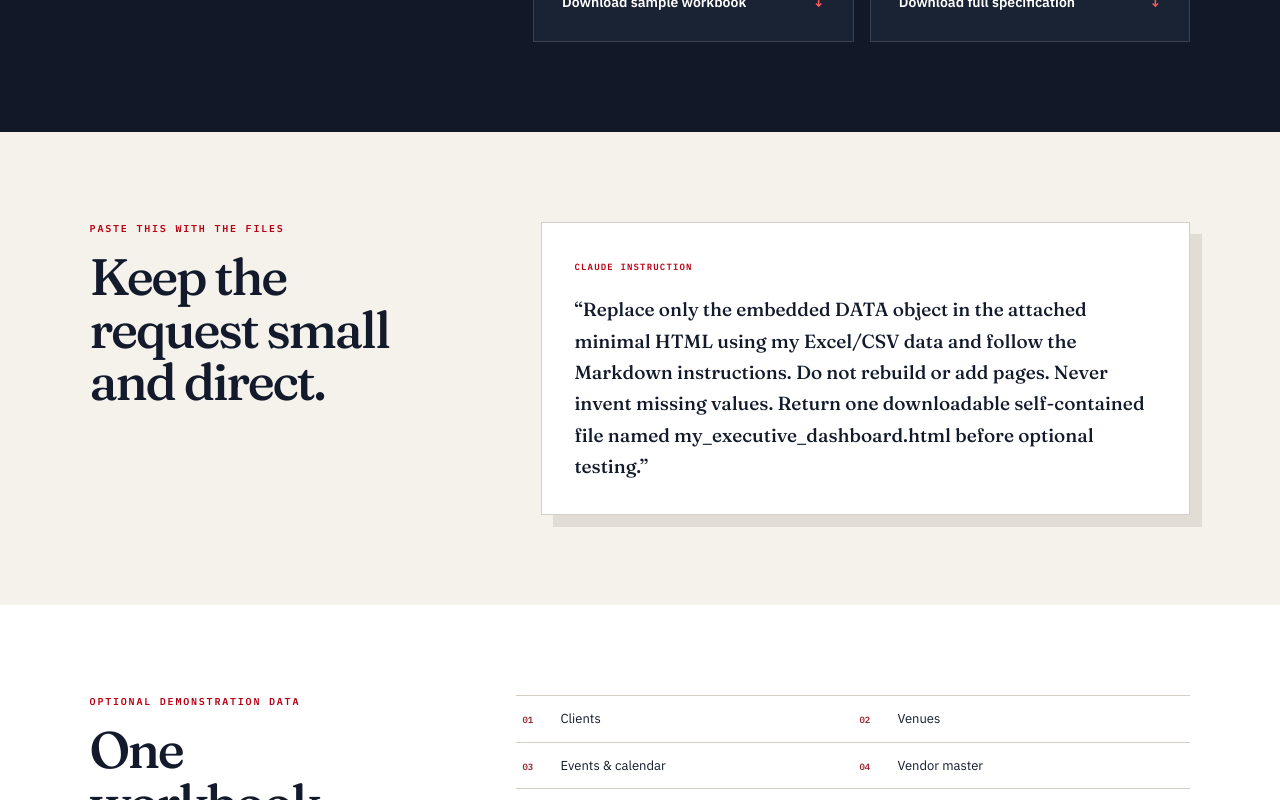
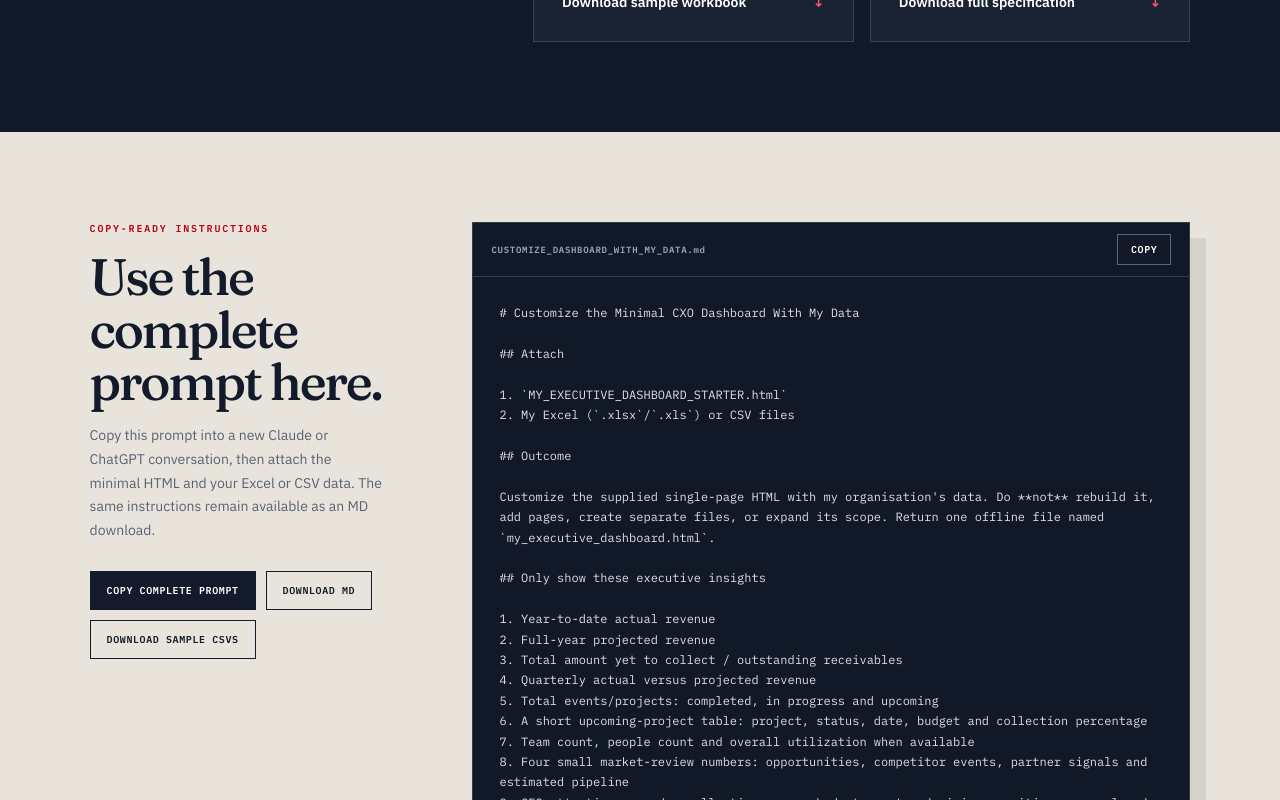
Before and after one commit to sritharun242004/EventCrm, a Next.js app: page /propmt in a window 1280 px wide. Shown: the part 2220-3020 px from the top of the page. Built offline with nearby package versions, Linux system fonts and the light colour scheme.

Commit message:
Add copyable prompt viewer to resource page

```diff
--- a/src/app/globals.css
+++ b/src/app/globals.css
@@ -1095,8 +1095,9 @@ tbody tr.clickable { cursor: pointer; }
 .kit-how,.kit-downloads,.kit-paste,.kit-data,.kit-note{padding:90px clamp(22px,7vw,110px)}.kit-how h2,.kit-download-intro h2,.kit-paste h2,.kit-data h2,.kit-note h2{font:500 clamp(38px,4vw,60px)/1.02 var(--font-display);letter-spacing:-.045em;margin:16px 0}.kit-steps{display:grid;grid-template-columns:repeat(4,1fr);margin-top:50px;border-top:1px solid #aaa49a}.kit-steps article{padding:24px 28px 10px 0;border-right:1px solid #d4cfc5}.kit-steps article:not(:first-child){padding-left:28px}.kit-steps article:last-child{border:0}.kit-steps span{font:700 10px var(--font-mono);color:var(--kit-red)}.kit-steps h3{font:500 20px var(--font-display);margin:30px 0 10px}.kit-steps p{color:#626b79;font-size:13px;line-height:1.55}
 .kit-downloads{display:grid;grid-template-columns:.7fr 1.3fr;gap:7vw;background:#111827;color:white}.kit-download-intro{align-self:start;position:sticky;top:30px}.kit-download-intro p{color:#b9c0cc;line-height:1.65}.kit-file-grid{display:grid;grid-template-columns:1fr 1fr;gap:16px}.kit-file-grid article{background:#1a2334;border:1px solid #394253;padding:28px;display:flex;flex-direction:column;min-height:420px}.kit-file-grid article.featured{border-top:3px solid var(--kit-red)}.kit-file-top{display:flex;justify-content:space-between;align-items:center;color:#8993a5;font:600 8px var(--font-mono);text-transform:uppercase}.kit-file-icon{display:grid;place-items:center;width:44px;height:44px;background:#f5f2ec;color:#111827;font-weight:700}.kit-file-grid h3{font:500 29px var(--font-display);margin:28px 0 12px}.kit-file-grid p,.kit-file-grid li{color:#b9c0cc;font-size:12px;line-height:1.55}.kit-file-grid ul{padding-left:18px;margin:20px 0}.kit-file-grid a{margin-top:auto;border-top:1px solid #394253;padding-top:18px;color:white;text-decoration:none;font-weight:600;display:flex;justify-content:space-between}.kit-file-grid a span{color:#ff5a62}
 .kit-paste{display:grid;grid-template-columns:.7fr 1.3fr;gap:8vw;align-items:start}.kit-code{background:white;border:1px solid #d4cfc5;padding:32px;box-shadow:12px 12px 0 #e2ddd4}.kit-code span{font:700 9px var(--font-mono);letter-spacing:.13em;color:var(--kit-red)}.kit-code p{font:500 19px/1.65 var(--font-display);margin:18px 0 0}.kit-data{display:grid;grid-template-columns:.65fr 1.35fr;gap:8vw;background:white}.kit-data>div:first-child p{color:#667080;line-height:1.6}.kit-tags{display:grid;grid-template-columns:1fr 1fr;border-top:1px solid #d4cfc5}.kit-tags span{padding:13px 6px;border-bottom:1px solid #d4cfc5;font-size:13px}.kit-tags b{display:inline-block;width:38px;color:#9b2630;font:700 9px var(--font-mono)}.kit-note{display:grid;grid-template-columns:1fr 1fr;gap:8vw;background:#ba0013;color:white}.kit-note>div>span{font:700 9px var(--font-mono);letter-spacing:.15em;text-transform:uppercase}.kit-note h2{font-size:42px}.kit-note p{align-self:end;color:#ffe4e5;line-height:1.7}.kit-footer{padding:38px clamp(22px,5vw,76px);display:grid;grid-template-columns:1fr 1fr auto;gap:30px;align-items:center;background:#0f1724;color:white}.kit-footer .kit-brand{color:white}.kit-footer p{margin:0;color:#aeb6c4;font-size:12px}.kit-footer a{color:white;font:600 9px var(--font-mono);text-transform:uppercase;text-decoration:none}
-@media(max-width:950px){.kit-hero{grid-template-columns:1fr;background:var(--kit-paper)}.kit-window{transform:none}.kit-steps{grid-template-columns:1fr 1fr}.kit-downloads,.kit-paste,.kit-data{grid-template-columns:1fr}.kit-download-intro{position:static}.kit-file-grid{grid-template-columns:1fr 1fr}.kit-note{grid-template-columns:1fr}.kit-footer{grid-template-columns:1fr}.kit-footer a{justify-self:start}}
-@media(max-width:600px){.kit-nav{height:64px}.kit-brand span{display:none}.kit-hero{padding-top:52px;min-height:auto}.kit-hero h1{font-size:48px}.kit-hero-visual{overflow:hidden}.kit-window{min-width:600px;transform:scale(.58);transform-origin:left top;margin-bottom:-170px}.kit-how,.kit-downloads,.kit-paste,.kit-data,.kit-note{padding:64px 22px}.kit-steps,.kit-file-grid,.kit-tags{grid-template-columns:1fr}.kit-steps article,.kit-steps article:not(:first-child){padding:22px 0;border-right:0;border-bottom:1px solid #d4cfc5}.kit-file-grid article{min-height:380px}.kit-data h2,.kit-note h2{font-size:38px}}
+.kit-prompt-viewer{padding:90px clamp(22px,7vw,110px);display:grid;grid-template-columns:.58fr 1.42fr;gap:7vw;background:#e9e4db}.kit-prompt-intro h2{font:500 clamp(38px,4vw,60px)/1.02 var(--font-display);letter-spacing:-.045em;margin:16px 0}.kit-prompt-intro p{color:#596273;line-height:1.7}.kit-prompt-actions{display:flex;flex-wrap:wrap;gap:10px;margin-top:28px}.kit-prompt-actions button,.kit-prompt-actions a,.kit-prompt-toolbar button{border:1px solid var(--kit-ink);background:var(--kit-ink);color:white;padding:12px 16px;text-decoration:none;font:700 10px var(--font-mono);letter-spacing:.06em;text-transform:uppercase;cursor:pointer}.kit-prompt-actions button.copied{background:#28705a;border-color:#28705a}.kit-prompt-actions a{background:transparent;color:var(--kit-ink)}.kit-prompt-document{min-width:0;background:#111827;color:#dce2eb;border:1px solid #323c4d;box-shadow:16px 16px 0 rgba(18,26,43,.09)}.kit-prompt-toolbar{height:54px;padding:0 18px;display:flex;align-items:center;justify-content:space-between;border-bottom:1px solid #323c4d;color:#9da7b6;font:700 9px var(--font-mono);letter-spacing:.08em}.kit-prompt-toolbar button{padding:8px 13px;border-color:#596477;background:transparent}.kit-prompt-document pre{max-height:620px;overflow:auto;margin:0;padding:26px;white-space:pre-wrap;overflow-wrap:anywhere;font:12px/1.7 var(--font-mono);color:#dce2eb}
+@media(max-width:950px){.kit-hero{grid-template-columns:1fr;background:var(--kit-paper)}.kit-window{transform:none}.kit-steps{grid-template-columns:1fr 1fr}.kit-downloads,.kit-paste,.kit-data,.kit-prompt-viewer{grid-template-columns:1fr}.kit-download-intro{position:static}.kit-file-grid{grid-template-columns:1fr 1fr}.kit-note{grid-template-columns:1fr}.kit-footer{grid-template-columns:1fr}.kit-footer a{justify-self:start}}
+@media(max-width:600px){.kit-nav{height:64px}.kit-brand span{display:none}.kit-hero{padding-top:52px;min-height:auto}.kit-hero h1{font-size:48px}.kit-hero-visual{overflow:hidden}.kit-window{min-width:600px;transform:scale(.58);transform-origin:left top;margin-bottom:-170px}.kit-how,.kit-downloads,.kit-paste,.kit-data,.kit-note,.kit-prompt-viewer{padding:64px 22px}.kit-steps,.kit-file-grid,.kit-tags{grid-template-columns:1fr}.kit-steps article,.kit-steps article:not(:first-child){padding:22px 0;border-right:0;border-bottom:1px solid #d4cfc5}.kit-file-grid article{min-height:380px}.kit-data h2,.kit-note h2{font-size:38px}.kit-prompt-document pre{max-height:520px;padding:18px;font-size:11px}.kit-prompt-toolbar span{max-width:210px;overflow:hidden;text-overflow:ellipsis;white-space:nowrap}}
 
 /* ============================================================
    Motion polish — minimal, respects reduced-motion
--- /dev/null
+++ b/src/app/propmt/PromptCopyPanel.tsx
@@ -0,0 +1,43 @@
+"use client";
+
+import { useState } from "react";
+
+export default function PromptCopyPanel({prompt}:{prompt:string}){
+  const [copied,setCopied]=useState(false);
+
+  async function copyPrompt(){
+    try{
+      await navigator.clipboard.writeText(prompt);
+      setCopied(true);
+      window.setTimeout(()=>setCopied(false),2200);
+    }catch{
+      const area=document.createElement("textarea");
+      area.value=prompt;
+      area.style.position="fixed";
+      area.style.opacity="0";
+      document.body.appendChild(area);
+      area.select();
+      document.execCommand("copy");
+      area.remove();
+      setCopied(true);
+      window.setTimeout(()=>setCopied(false),2200);
+    }
+  }
+
+  return <section className="kit-prompt-viewer" id="copy-prompt">
+    <div className="kit-prompt-intro">
+      <div className="kit-eyebrow">COPY-READY INSTRUCTIONS</div>
+      <h2>Use the complete prompt here.</h2>
+      <p>Copy this prompt into a new Claude or ChatGPT conversation, then attach the minimal HTML and your Excel or CSV data. The same instructions remain available as an MD download.</p>
+      <div className="kit-prompt-actions">
+        <button type="button" onClick={copyPrompt} className={copied?"copied":""}>{copied?"✓ Prompt copied":"Copy complete prompt"}</button>
+        <a href="/api/resources/mapping" download>Download MD</a>
+        <a href="/api/resources/csv" download>Download sample CSVs</a>
+      </div>
+    </div>
+    <div className="kit-prompt-document">
+      <div className="kit-prompt-toolbar"><span>CUSTOMIZE_DASHBOARD_WITH_MY_DATA.md</span><button type="button" onClick={copyPrompt}>{copied?"Copied ✓":"Copy"}</button></div>
+      <pre>{prompt}</pre>
+    </div>
+  </section>;
+}
--- a/src/app/propmt/page.tsx
+++ b/src/app/propmt/page.tsx
@@ -1,5 +1,8 @@
 import type { Metadata } from "next";
 import Link from "next/link";
+import { readFile } from "node:fs/promises";
+import path from "node:path";
+import PromptCopyPanel from "./PromptCopyPanel";
 
 // This public handoff page changes as the downloadable kit evolves. Keeping it
 // dynamic prevents a year-long immutable CloudFront response from hiding a new
@@ -14,7 +17,8 @@ export const metadata:Metadata={
 
 const tables=["Clients","Venues","Events & calendar","Vendor master","Vendor pricing","Vendor schedules","Budget lines","Budget summary","Teams & members","Assignments","RFQs","Quote comparison","Reputation","Market intelligence","Ticket pricing","Sponsors","Wedding events"];
 
-export default function PromptResourcesPage(){
+export default async function PromptResourcesPage(){
+  const prompt=await readFile(path.join(process.cwd(),"ceo_dashboard_starter","CLAUDE_DATA_MAPPING_PROMPT.md"),"utf8");
   return <main className="kit-page">
     <header className="kit-nav"><Link href="/" className="kit-brand">Event<em>bot</em><span>Bring your own data</span></Link><a href="#downloads" className="kit-nav-link">Download files ↓</a></header>
 
@@ -29,6 +33,8 @@ export default function PromptResourcesPage(){
       <article><div className="kit-file-top"><span className="kit-file-icon">MD+</span><span>Advanced · Full rebuild</span></div><h3>Full product specification</h3><p>The detailed design and analytics brief for paid plans or coding assistants capable of rebuilding the dashboard from scratch.</p><ul><li>CEO and Operations views</li><li>Complete design system</li><li>All analytics modules</li><li>Optional for customization</li></ul><a href="/api/resources/prompt" download>Download full specification <span>↓</span></a></article>
     </div></section>
 
+    <PromptCopyPanel prompt={prompt}/>
+
     <section className="kit-paste"><div><div className="kit-eyebrow">PASTE THIS WITH THE FILES</div><h2>Keep the request small and direct.</h2></div><div className="kit-code"><span>CLAUDE INSTRUCTION</span><p>“Replace only the embedded DATA object in the attached minimal HTML using my Excel/CSV data and follow the Markdown instructions. Do not rebuild or add pages. Never invent missing values. Return one downloadable self-contained file named my_executive_dashboard.html before optional testing.”</p></div></section>
 
     <section className="kit-data"><div><div className="kit-eyebrow">OPTIONAL DEMONSTRATION DATA</div><h2>One workbook.<br/>The whole agency.</h2><p>The sample shows what a fully connected agency dashboard can contain. Recipients can replace it with any subset of their own data.</p></div><div className="kit-tags">{tables.map((table,index)=><span key={table}><b>{String(index+1).padStart(2,"0")}</b>{table}</span>)}</div></section>
```
